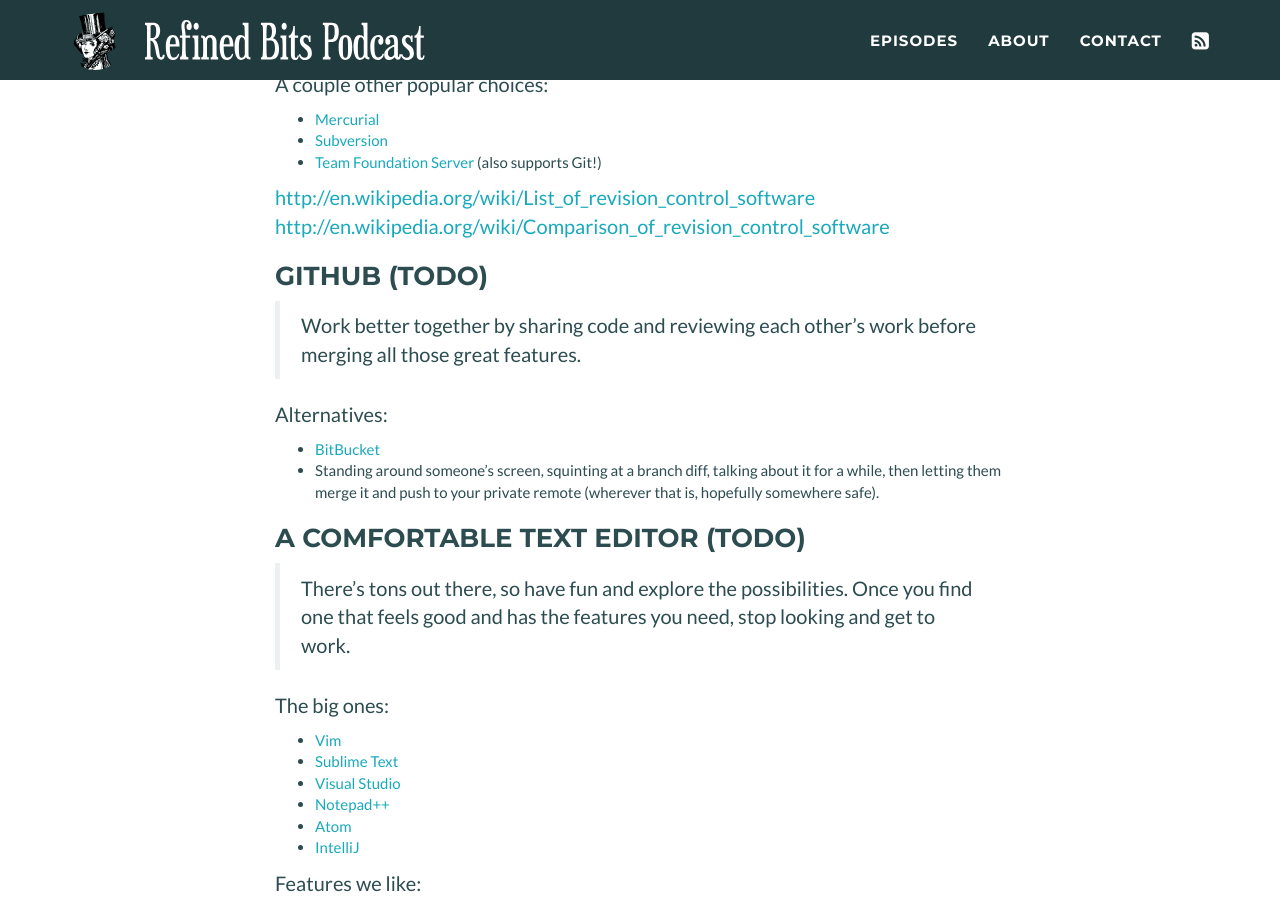
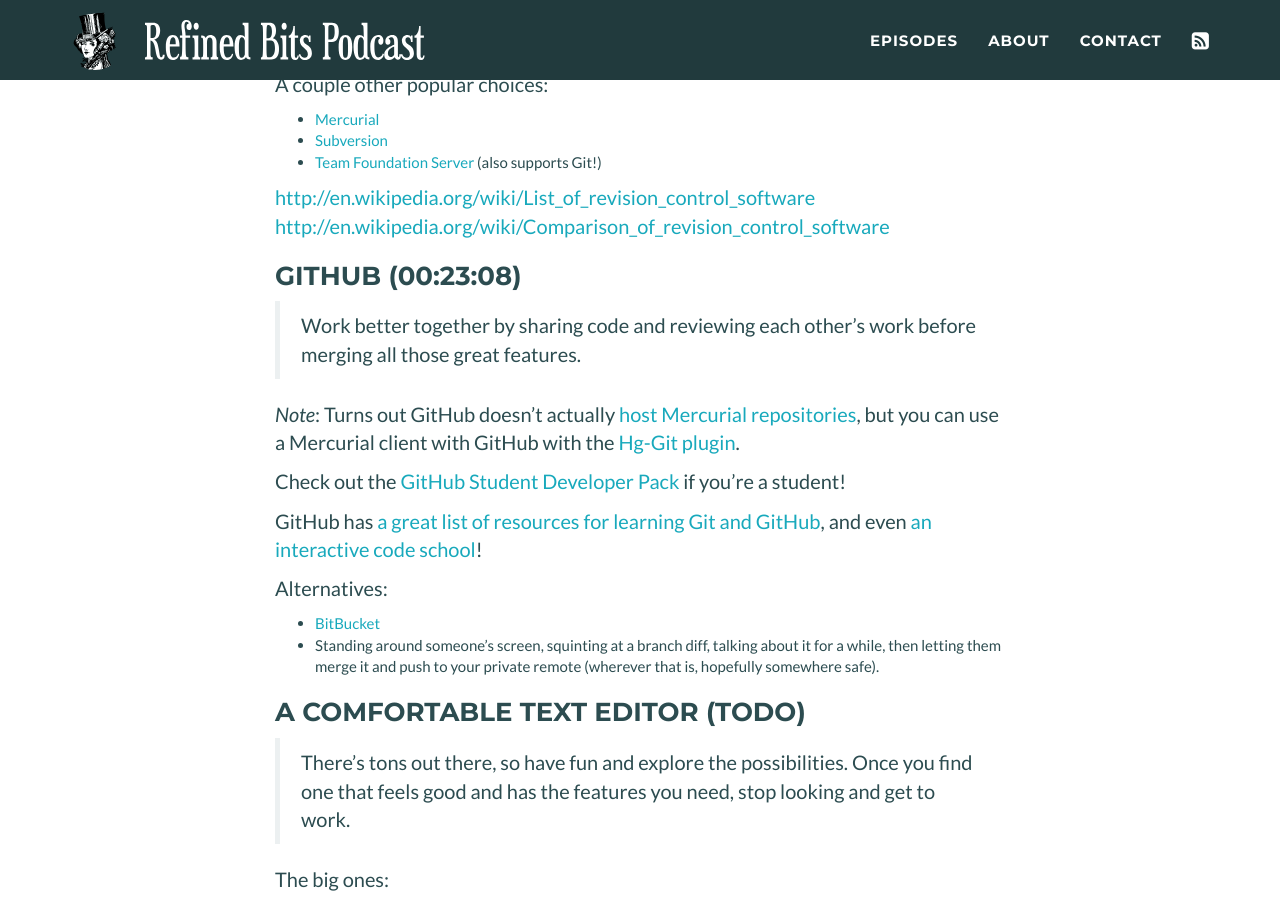
Before and after one commit to refined-bits/refinedbitspodcast.com, a Jekyll site: the page built from _posts/2014-12-16-preparing-for-a-hackathon.md, in a window 1280 px wide and 900 px high, scrolled down 3265 px. Built offline with Jekyll 4.4.1, drawn with Linux system fonts in a browser that asks for light colours.

Commit message:
GitHub notes.

```diff
--- a/_posts/2014-12-16-preparing-for-a-hackathon.md
+++ b/_posts/2014-12-16-preparing-for-a-hackathon.md
@@ -102,9 +102,15 @@
 <http://en.wikipedia.org/wiki/List_of_revision_control_software>
 <http://en.wikipedia.org/wiki/Comparison_of_revision_control_software>
 
-### GitHub (TODO)
+### GitHub (00:23:08)
 
 > Work better together by sharing code and reviewing each other's work before merging all those great features.
+
+*Note*: Turns out GitHub doesn't actually [host Mercurial repositories](http://mercurial.selenic.com/wiki/MercurialHosting), but you can use a Mercurial client with GitHub with the [Hg-Git plugin](http://hg-git.github.io/).
+
+Check out the [GitHub Student Developer Pack](https://education.github.com/pack) if you're a student!
+
+GitHub has [a great list of resources for learning Git and GitHub](https://help.github.com/articles/good-resources-for-learning-git-and-github/), and even [an interactive code school](https://try.github.io)!
 
 Alternatives:
 
```
